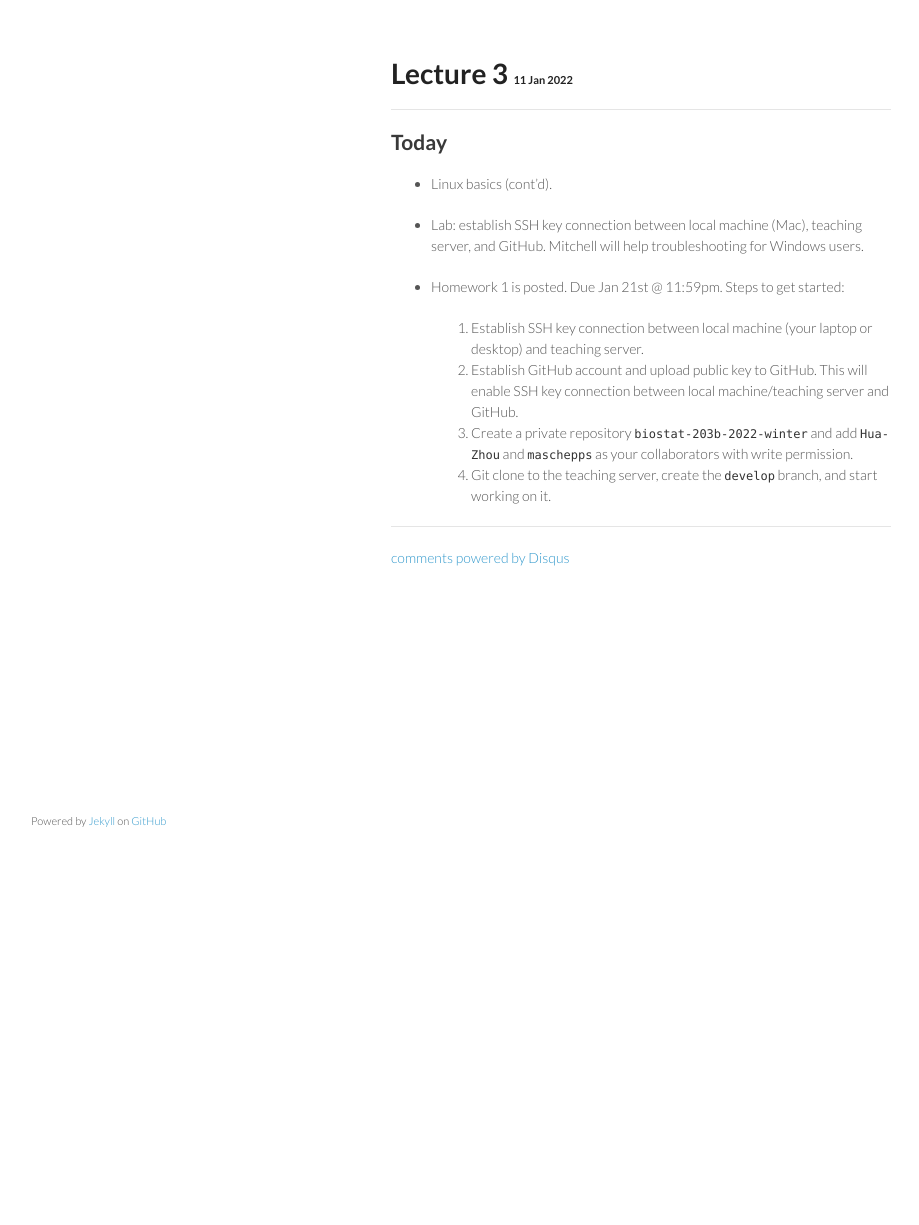
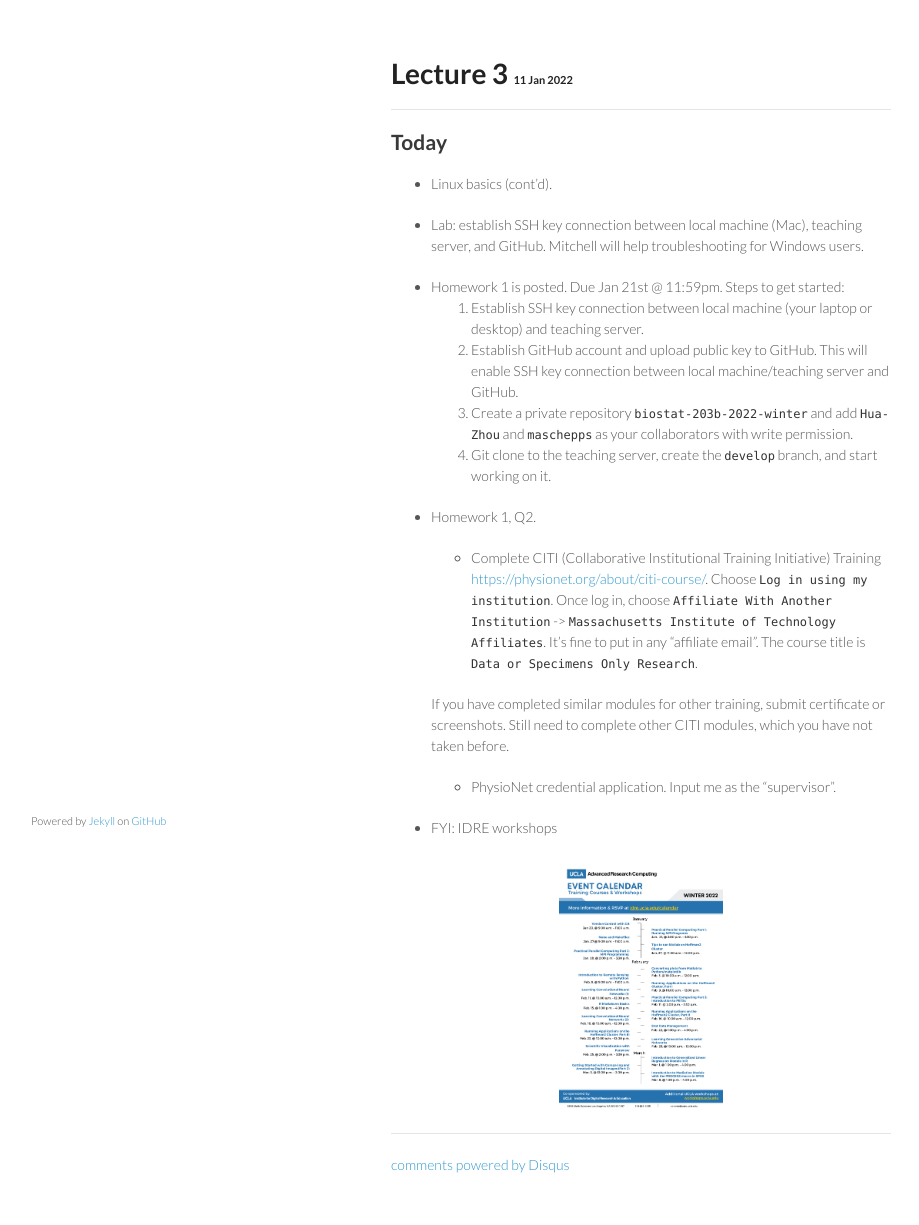
Before and after one commit to ucla-biostat-203b/2022winter, a Jekyll site: the page built from _posts/2022-01-11-week2-day1.md, in a window 1280 px wide. Shown: the whole page, without its empty margins (179-1098 px from the left). Built offline with Jekyll 4.4.1, drawn with Linux system fonts in a browser that asks for light colours; comment, search, counter and statistics services are not loaded; before the commit the page ends 900 px from its top, so only the background shows below that.

Commit message:
add CITI training and IDRE workshop info

```diff
--- a/_posts/2022-01-11-week2-day1.md
+++ b/_posts/2022-01-11-week2-day1.md
@@ -15,3 +15,17 @@ category: biostat203bwinter2022
   2. Establish GitHub account and upload public key to GitHub. This will enable SSH key connection between local machine/teaching server and GitHub.
   3. Create a private repository `biostat-203b-2022-winter` and add `Hua-Zhou` and `maschepps` as your collaborators with write permission.
   4. Git clone to the teaching server, create the `develop` branch, and start working on it.
+
+* Homework 1, Q2.
+
+  - Complete CITI (Collaborative Institutional Training Initiative) Training <https://physionet.org/about/citi-course/>. Choose `Log in using my institution`. Once log in, choose `Affiliate With Another Institution` -> `Massachusetts Institute of Technology Affiliates`. It’s fine to put in any “affiliate email”. The course title is `Data or Specimens Only Research`.
+
+  If you have completed similar modules for other training, submit certificate or screenshots. Still need to complete other CITI modules, which you have not taken before.
+
+  - PhysioNet credential application. Input me as the “supervisor”.
+
+* FYI: IDRE workshops
+
+<p align="center">
+<img src="https://raw.githubusercontent.com/ucla-biostat-203b/2022winter/main/_posts/idre_events_2022winter.png" height="250">
+</p>
```
Also changed, not shown: _posts/idre_events_2022winter.png (added).
